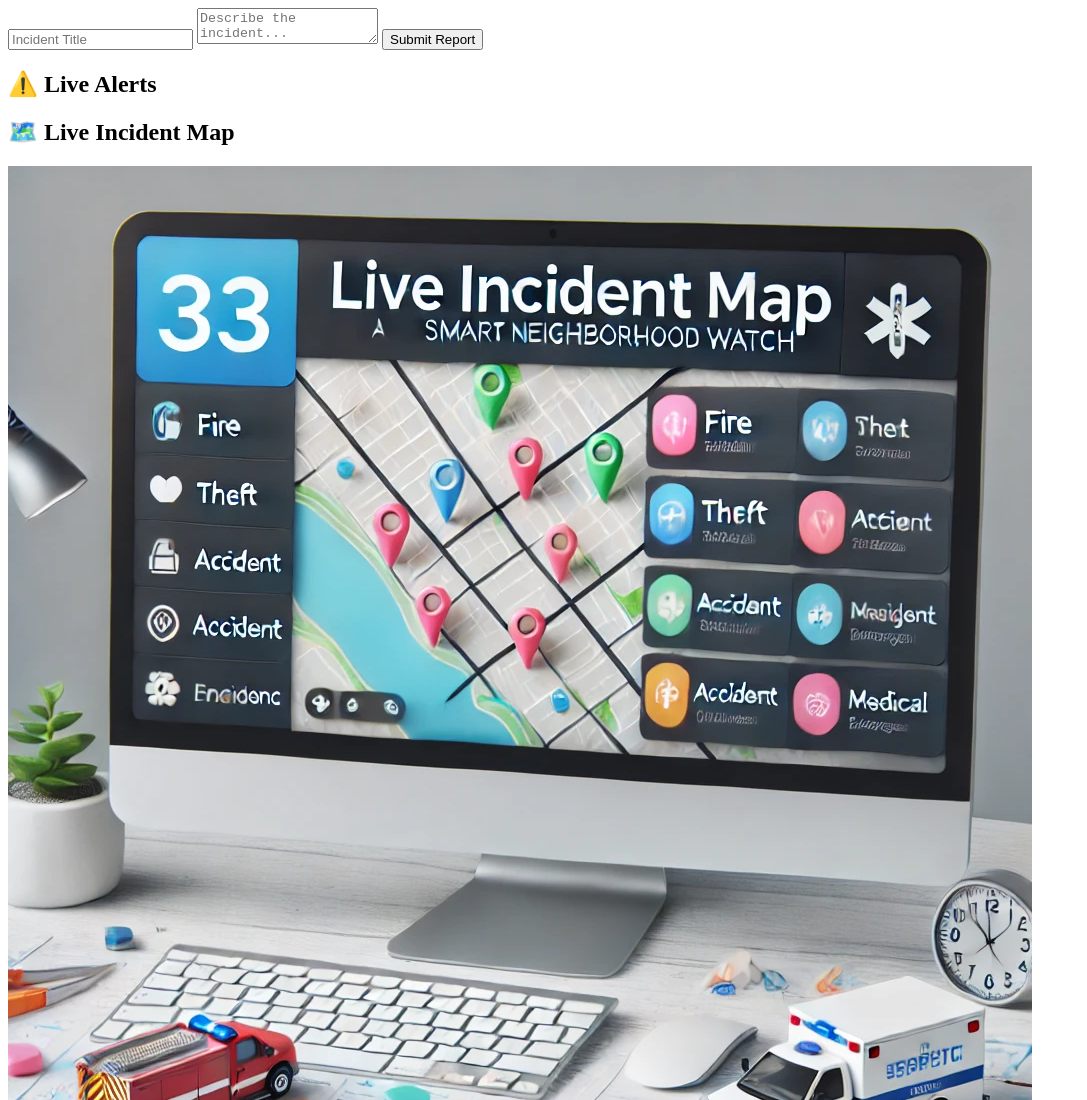
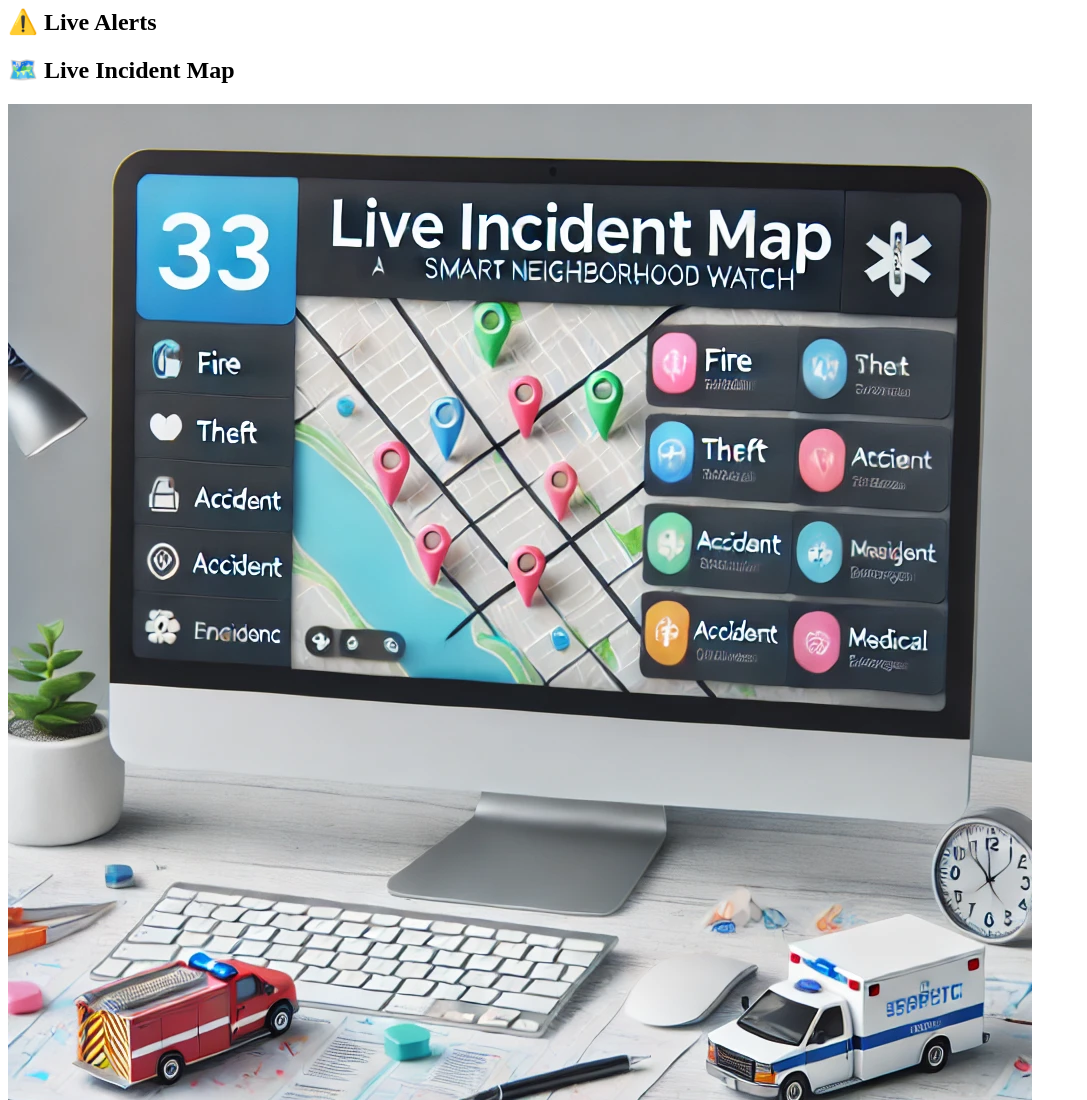
Before and after one commit to KelvCodes/-Smart-Neighborhood-Watch-, a plain HTML site: page index.html in a window 1280 px wide. Shown: the top 1100 px of the page, without its empty margins (0-1087 px from the left). Drawn offline with Linux system fonts and the light colour scheme.

Commit message:
Update index.html

```diff
--- a/index.html
+++ b/index.html
@@ -1,9 +1,3 @@
-    <form id="incident-form">
-                <input type="text" id="incident-title" placeholder="Incident Title" required>
-                <textarea id="incident-description" placeholder="Describe the incident..." required></textarea>
-                <button type="submit">Submit Report</button>
-            </form>
-        </section>
 
         <!-- Live Alerts -->
         <section id="alerts-section">
```
